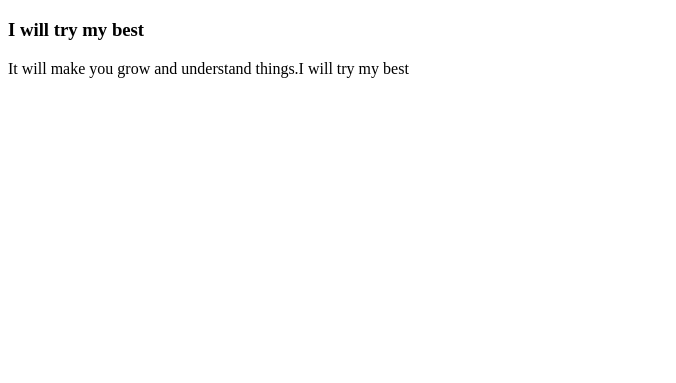
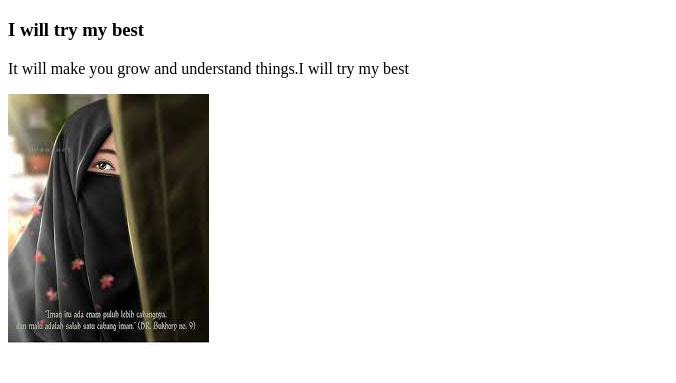
Before and after one commit to pritykhatun/my-sceond-repo, a plain HTML site: page index.html in a window 1280 px wide. Shown: the part 61-444 px from the top of the page, without its empty margins (0-676 px from the left). Drawn offline with Linux system fonts and the light colour scheme.

Commit message:
new image

```diff
--- a/index.html
+++ b/index.html
@@ -10,5 +10,6 @@
    <h1>It will make you grow and understand things</h1>
    <h3>I will try my best</h3>
    <p>It will make you grow and understand things.I will try my best</p>
+   <img src="download (1).jpg">
 </body>
 </html>
```
Also changed, not shown: download (1).jpg (added).
